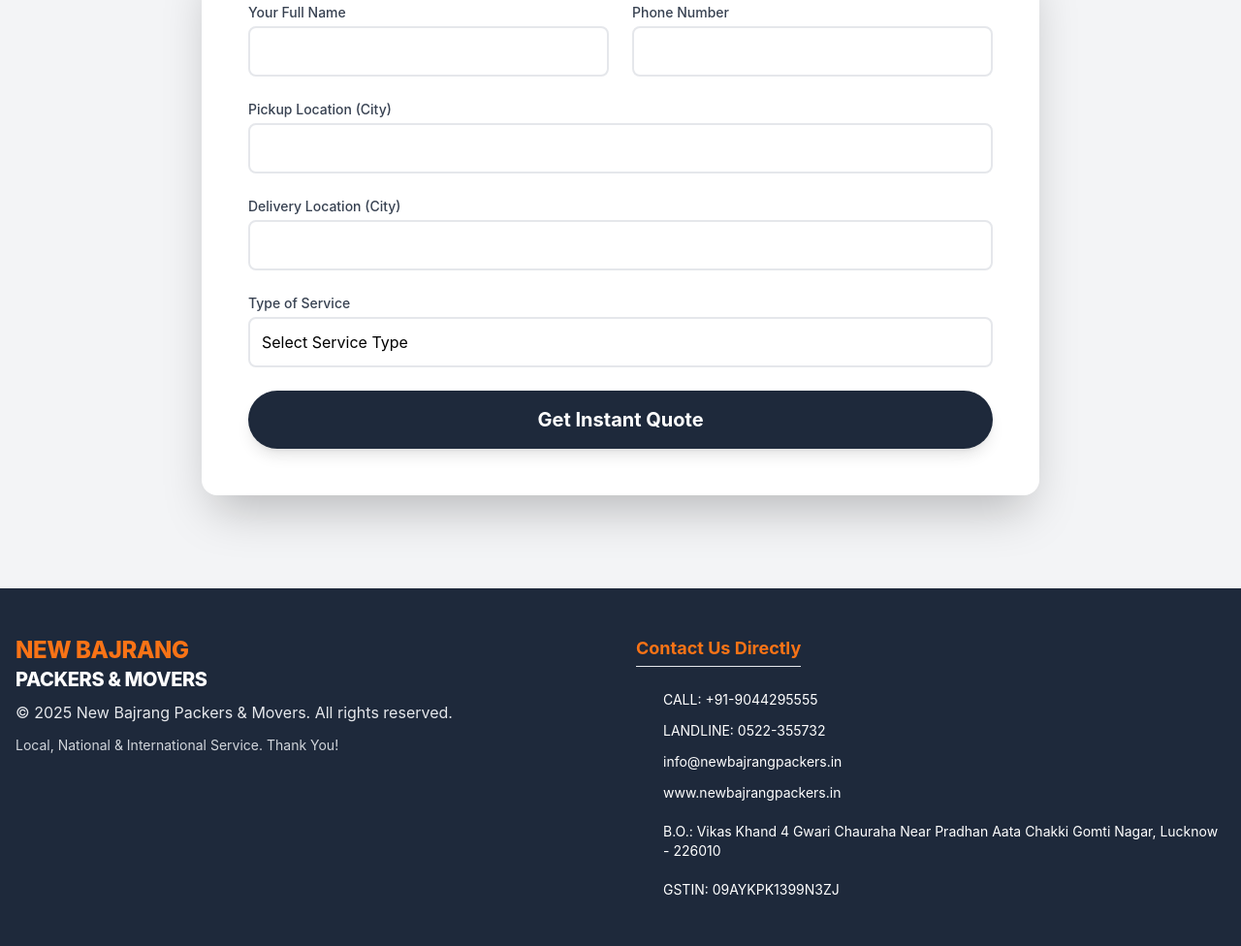
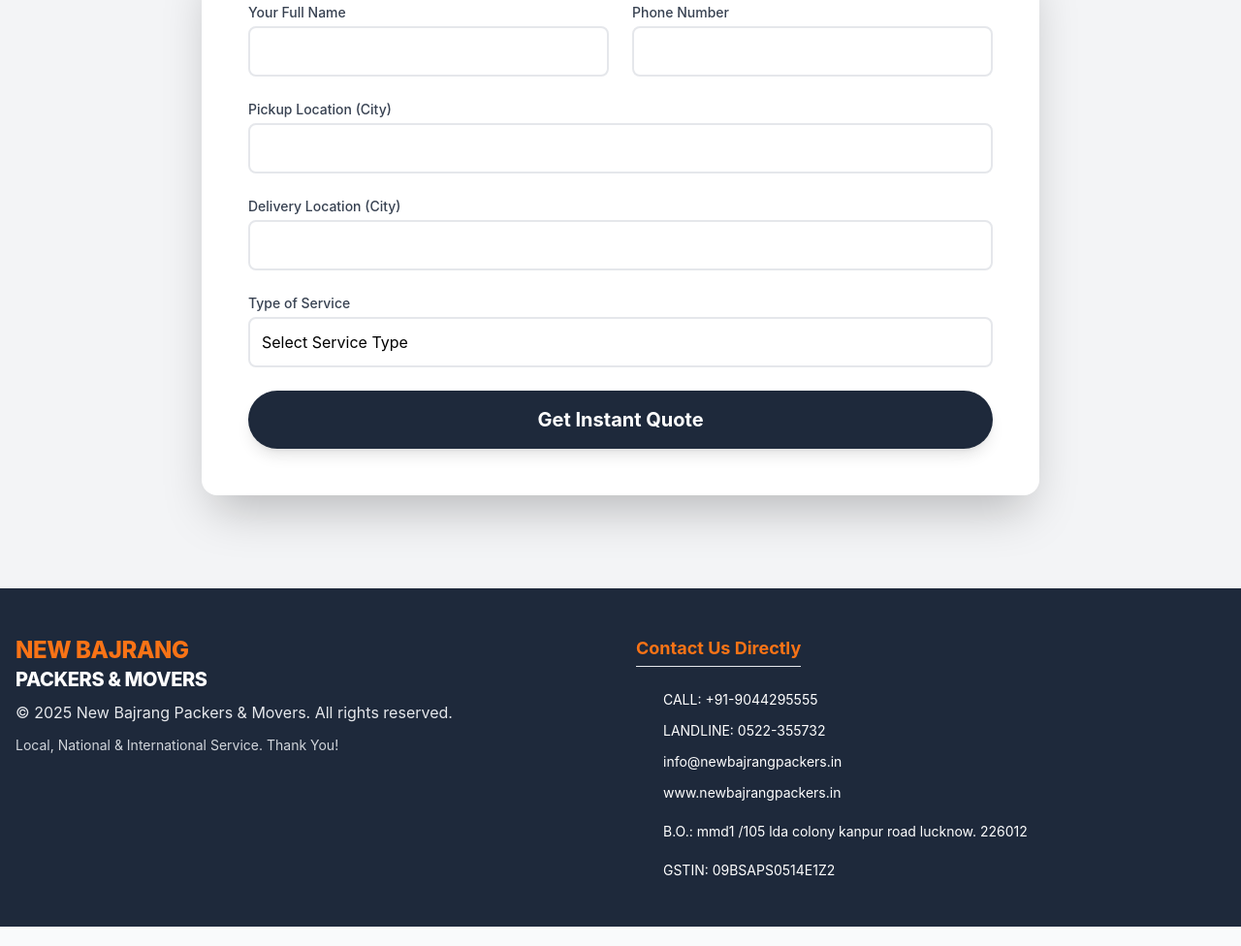
Before and after one commit to iamvinaykumaryadav15-ui/newbajrangdalpakcer, a plain HTML site: page index.html in a window 1280 px wide. Shown: the part 2491-3467 px from the top of the page at 97% size. Drawn offline with nearby package versions, Linux system fonts and the light colour scheme.

Commit message:
Update index.html

```diff
--- a/index.html
+++ b/index.html
@@ -158,7 +158,8 @@
                         <!-- Updated placeholder with new company name and color scheme -->
                         <img src="Screenshot 2025-10-09 142907.png"
                              alt="New Bajrang Packers & Movers professional moving services"
-                             class="w-full h-auto object-cover rounded-3xl transition duration-500 hover:scale-105">
+                             class="w-full h-auto object-cover rounded-3xl transition duration-500 hover:scale-105"
+                             onerror="this.src='https://placehold.co/600x400/1e293b/F97316?text=New+Bajrang+Packers+\n(Image+Loading...)'">
                     </div>
                 </div>
             </div>
@@ -381,14 +382,16 @@
                     <i data-lucide="globe" class="w-4 h-4 inline mr-3 text-accent"></i> www.newbajrangpackers.in
                 </a>
 
+                <!-- UPDATED ADDRESS -->
                 <p class="flex items-start pt-2">
                     <i data-lucide="map-pin" class="w-4 h-4 inline mr-3 text-accent flex-shrink-0 mt-1"></i>
-                    <span class="text-left">B.O.: Vikas Khand 4 Gwari Chauraha Near Pradhan Aata Chakki Gomti Nagar, Lucknow - 226010</span>
+                    <span class="text-left">B.O.: mmd1 /105 lda colony kanpur road lucknow. 226012</span>
                 </p>
 
+                <!-- UPDATED GSTIN -->
                 <p class="flex items-center pt-2">
                     <i data-lucide="file-text" class="w-4 h-4 inline mr-3 text-accent"></i>
-                    <span>GSTIN: 09AYKPK1399N3ZJ</span>
+                    <span>GSTIN: 09BSAPS0514E1Z2</span>
                 </p>
             </div>
         </div>
@@ -422,6 +425,7 @@
             let isDeleting = false;
 
             function typeWriter() {
+                if (!textElement) return; // Stop if element doesn't exist
                 const currentPhrase = phrases[phraseIndex];
 
                 if (isDeleting) {
@@ -458,6 +462,7 @@
             const form = document.getElementById('quoteForm');
             const messageBox = document.getElementById('messageBox');
 
+            if (form) {
                 form.addEventListener('submit', (e) => {
                     e.preventDefault();
 
@@ -487,20 +492,26 @@
                         messageBox.classList.add('hidden');
                     }, 7000);
                 });
+            }
 
 
             // 4. Mobile Menu Toggle Logic
             const mobileMenuButton = document.getElementById('mobile-menu-button');
             const mobileMenu = document.getElementById('mobile-menu');
 
+            if (mobileMenuButton && mobileMenu) {
                 mobileMenuButton.addEventListener('click', () => {
                     mobileMenu.classList.toggle('hidden');
                 });
+            }
+
 
             // Close menu when clicking outside (simple check)
             document.querySelectorAll('#mobile-menu a').forEach(item => {
                 item.addEventListener('click', () => {
+                    if (mobileMenu) {
                         mobileMenu.classList.add('hidden');
+                    }
                 });
             });
         });
```
Lines whose indentation alone changed are shown as unchanged.
